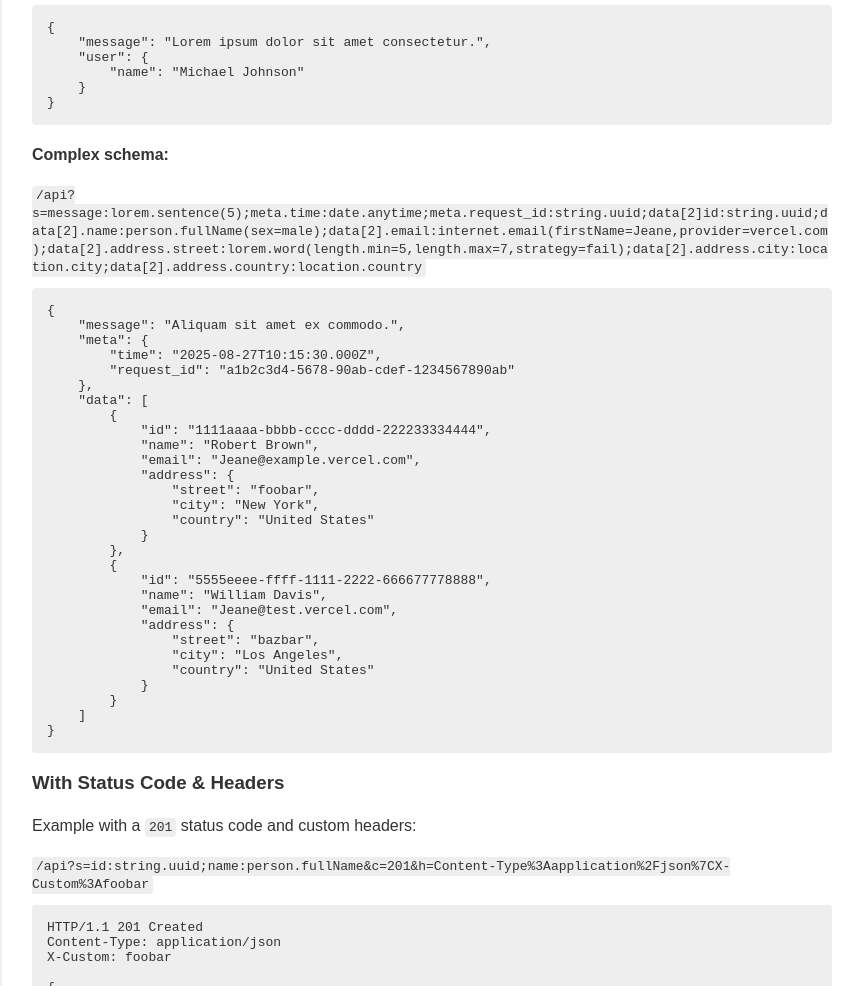
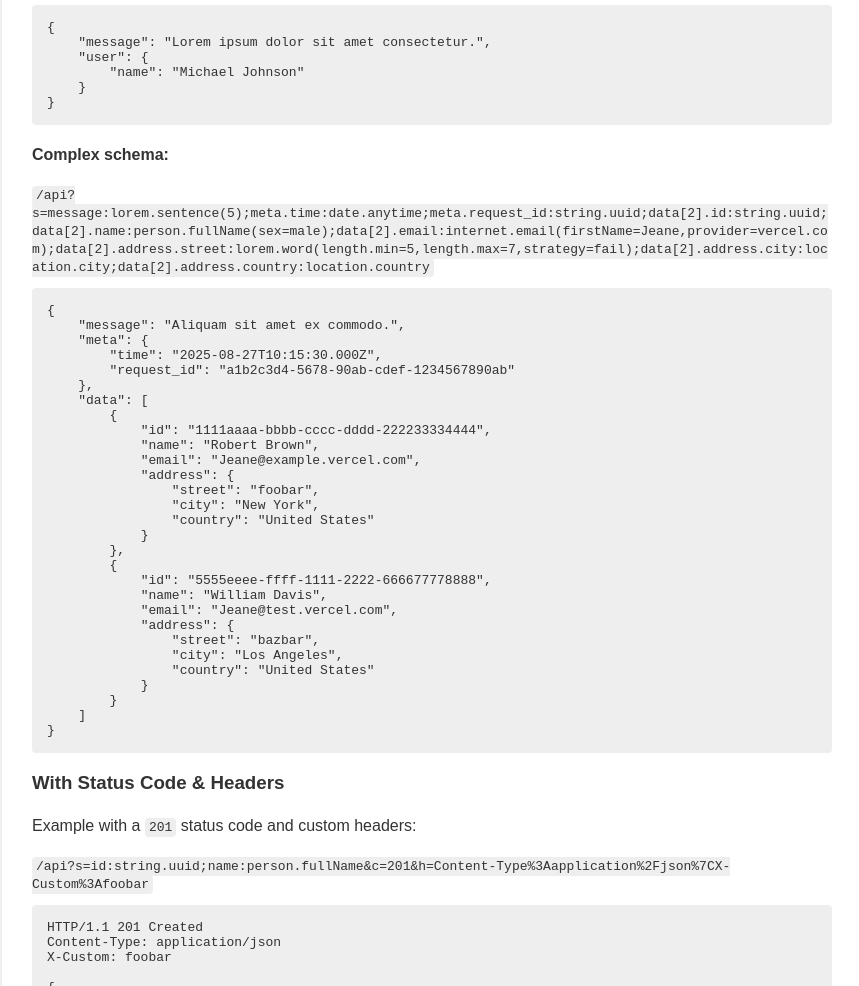
Before and after one commit to maakmall/mocker, a website: page app/Views/index.html in a window 1280 px wide. Shown: the part 1413-2399 px from the top of the page, without its empty margins (208-1067 px from the left). Drawn offline with Linux system fonts and the light colour scheme.

Commit message:
fix: typo schema in web docs

```diff
--- a/app/Views/index.html
+++ b/app/Views/index.html
@@ -107,7 +107,7 @@
         </div>
 
         <h4>Complex schema:</h4>
-        <code>/api?s=message:lorem.sentence(5);meta.time:date.anytime;meta.request_id:string.uuid;data[2]id:string.uuid;data[2].name:person.fullName(sex=male);data[2].email:internet.email(firstName=Jeane,provider=vercel.com);data[2].address.street:lorem.word(length.min=5,length.max=7,strategy=fail);data[2].address.city:location.city;data[2].address.country:location.country</code>
+        <code>/api?s=message:lorem.sentence(5);meta.time:date.anytime;meta.request_id:string.uuid;data[2].id:string.uuid;data[2].name:person.fullName(sex=male);data[2].email:internet.email(firstName=Jeane,provider=vercel.com);data[2].address.street:lorem.word(length.min=5,length.max=7,strategy=fail);data[2].address.city:location.city;data[2].address.country:location.country</code>
         <div class="code-block">
         <pre><code>
 {
```
